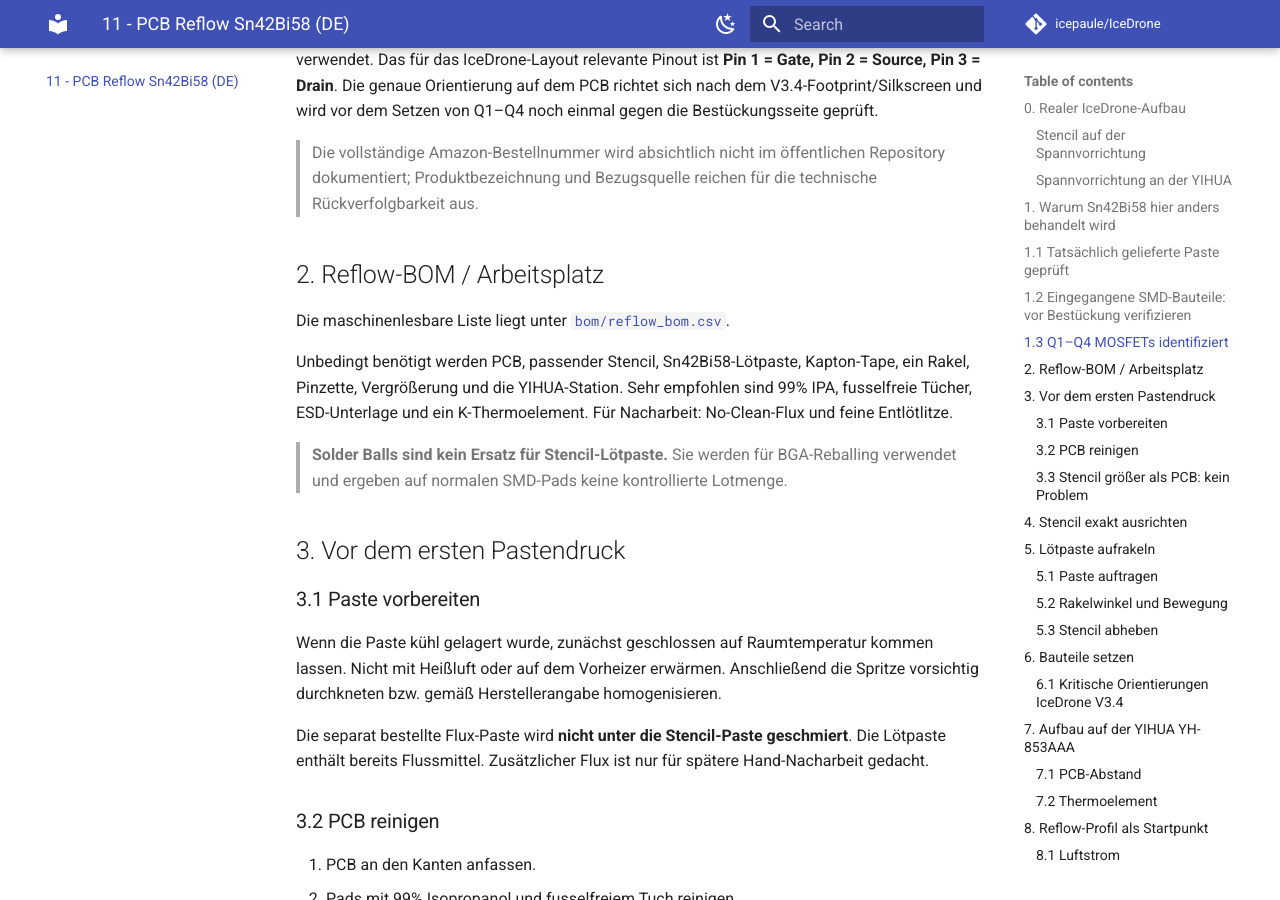
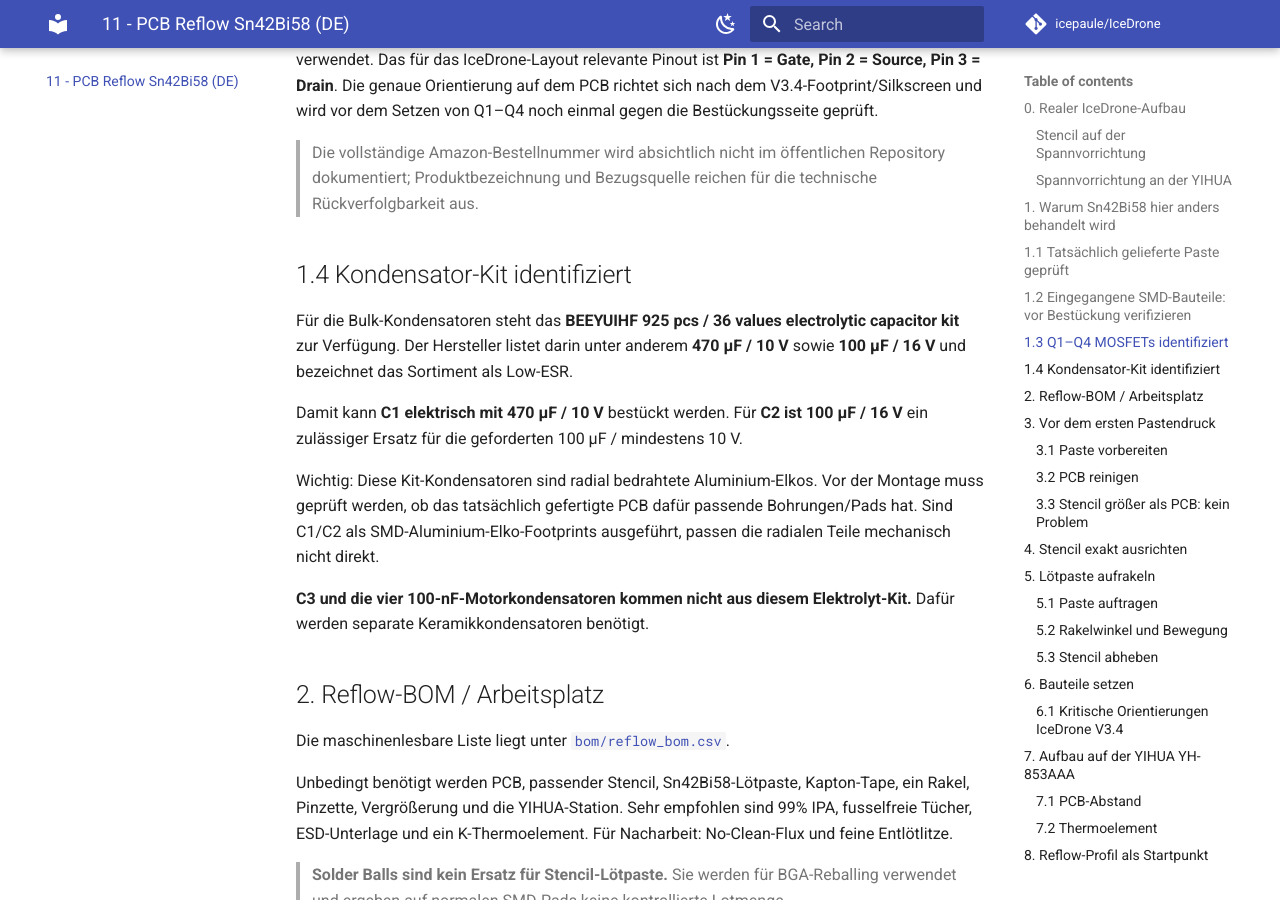
Before and after one commit to icepaule/IceDrone, an MkDocs documentation site: the page built from docs/11_REFLOW_SN42BI58_DE.md, in a window 1280 px wide and 900 px high, scrolled down 3606 px. Built offline with MkDocs 1.6.1 and Material for MkDocs 9.7.7, drawn with Linux system fonts in a browser that asks for light colours; comment, search, counter and statistics services are not loaded.

Commit message:
docs: identify available BEEYUIHF bulk capacitors

```diff
--- a/docs/11_REFLOW_SN42BI58_DE.md
+++ b/docs/11_REFLOW_SN42BI58_DE.md
@@ -58,6 +58,16 @@ Die für Q1–Q4 beschafften Transistoren stammen aus einer Amazon.de-Bestellung
 Die Markierung **A09T** wird von mehreren 3400/AO3400-kompatiblen SOT-23-MOSFETs verwendet. Das für das IceDrone-Layout relevante Pinout ist **Pin 1 = Gate, Pin 2 = Source, Pin 3 = Drain**. Die genaue Orientierung auf dem PCB richtet sich nach dem V3.4-Footprint/Silkscreen und wird vor dem Setzen von Q1–Q4 noch einmal gegen die Bestückungsseite geprüft.
 
 > Die vollständige Amazon-Bestellnummer wird absichtlich nicht im öffentlichen Repository dokumentiert; Produktbezeichnung und Bezugsquelle reichen für die technische Rückverfolgbarkeit aus.
+
+## 1.4 Kondensator-Kit identifiziert
+
+Für die Bulk-Kondensatoren steht das **BEEYUIHF 925 pcs / 36 values electrolytic capacitor kit** zur Verfügung. Der Hersteller listet darin unter anderem **470 µF / 10 V** sowie **100 µF / 16 V** und bezeichnet das Sortiment als Low-ESR.
+
+Damit kann **C1 elektrisch mit 470 µF / 10 V** bestückt werden. Für **C2 ist 100 µF / 16 V** ein zulässiger Ersatz für die geforderten 100 µF / mindestens 10 V.
+
+Wichtig: Diese Kit-Kondensatoren sind radial bedrahtete Aluminium-Elkos. Vor der Montage muss geprüft werden, ob das tatsächlich gefertigte PCB dafür passende Bohrungen/Pads hat. Sind C1/C2 als SMD-Aluminium-Elko-Footprints ausgeführt, passen die radialen Teile mechanisch nicht direkt.
+
+**C3 und die vier 100-nF-Motorkondensatoren kommen nicht aus diesem Elektrolyt-Kit.** Dafür werden separate Keramikkondensatoren benötigt.
 
 ## 2. Reflow-BOM / Arbeitsplatz
 
```
